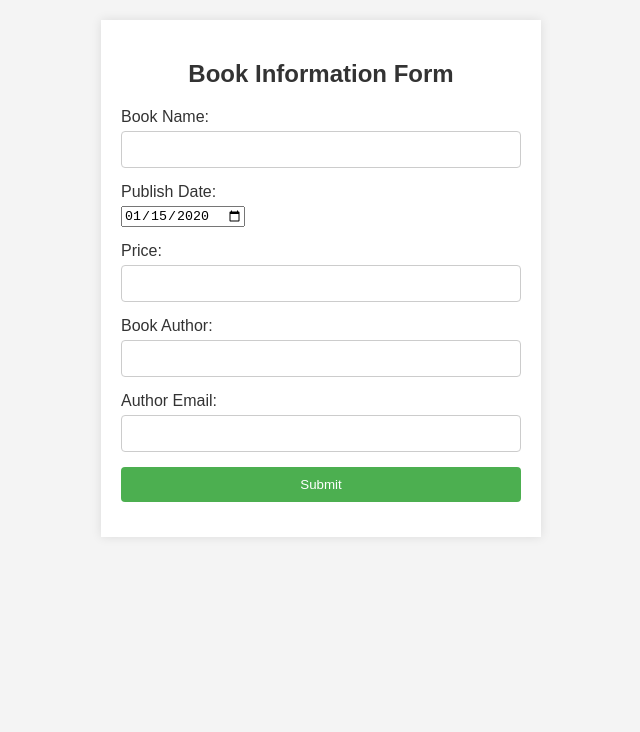
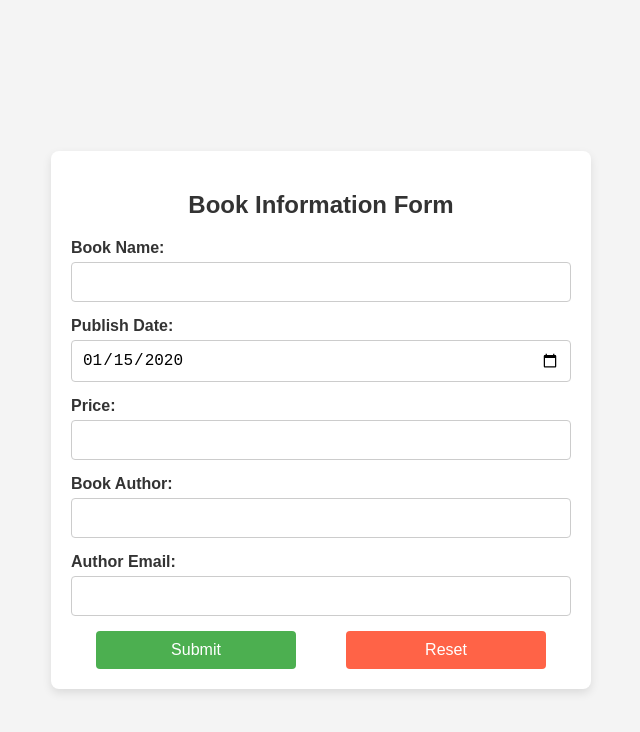
Before and after one commit to Nayra000/Javascript-ITI-project, a plain HTML site: page html/booksForm.html in a window 1280 px wide. Both pictures are taken after typing "Sample", "2020-01-15", "5", "Sample", "name@example.com" into the empty fields and a click on the input "Submit". Shown: the whole page, without its empty margins (319-959 px from the left). Drawn offline with Linux system fonts and the light colour scheme.

Commit message:
feat: Add reset button on books form page

```diff
--- a/css/bookFromStyle.css
+++ b/css/bookFromStyle.css
@@ -1,55 +1,128 @@
+/* Global Styles */
 body {
   font-family: Arial, sans-serif;
   background-color: #f4f4f4;
   margin: 0;
   padding: 20px;
+  display: flex;
+  justify-content: center;
+  align-items: center;
+  height: 100vh; /* Center content vertically */
 }
+
+/* Form Container */
 .form-container {
-    max-width: 400px;
-    margin: auto;
+  max-width: 500px; /* Increased for better readability */
+  width: 100%;
   padding: 20px;
   background-color: #ffffff;
-    box-shadow: 0 0 10px rgba(0, 0, 0, 0.1);
+  border-radius: 8px; /* Smooth rounded corners */
+  box-shadow: 0 4px 10px rgba(0, 0, 0, 0.1);
 }
+
+/* Form Title */
 .form-container h2 {
   text-align: center;
   color: #333333;
+  margin-bottom: 20px;
 }
+
+/* Form Group */
 .form-group {
   margin-bottom: 15px;
+  display: flex;
+  flex-direction: column;
 }
+
+/* Form Labels */
 .form-group label {
-    display: block;
+  font-weight: bold;
   color: #333333;
   margin-bottom: 5px;
 }
+
+/* Input Fields */
 .form-group input[type="text"],
 .form-group input[type="number"],
+.form-group input[type="date"],
 .form-group input[type="email"] {
   width: 100%;
   padding: 10px;
   border: 1px solid #cccccc;
   border-radius: 4px;
   box-sizing: border-box;
+  font-size: 16px;
+  transition: border-color 0.3s ease;
 }
-  .form-group input[type="submit"] {
-    width: 100%;
+
+/* Input Focus Effect */
+.form-group input:focus {
+  border-color: #4caf50;
+  outline: none;
+}
+
+/* Buttons */
+.button-group input[type="submit"],
+.button-group input[type="reset"] {
+  width: 40%;
   padding: 10px;
-    background-color: #4caf50;
   color: #ffffff;
   border: none;
   border-radius: 4px;
   cursor: pointer;
+  font-size: 16px;
+  transition: all 0.3s ease;
 }
-  .form-group input[type="submit"]:hover {
+
+.button-group input[type="submit"] {
+  background-color: #4caf50;
+}
+
+.button-group input[type="submit"]:hover {
   background-color: #45a049;
 }
 
+.button-group input[type="reset"] {
+  background-color: #ff6347;
+}
+
+.button-group input[type="reset"]:hover {
+  background-color: #ff4500;
+}
+
+/* Button Container */
+
+/* Validation Messages */
 .validation {
   color: red;
-    display: inline;
+  font-size: 14px;
+  margin-top: 5px;
+  display: block;
 }
 
 .removeValidation {
   display: none;
 }
+
+.button-group {
+  display: flex;
+  justify-content: space-around;
+  margin-top: 10px;
+}
+/* Responsive Design */
+@media (max-width: 600px) {
+  .form-container {
+    width: 90%;
+    padding: 15px;
+  }
+
+  .button-group {
+    flex-direction: column;
+    gap: 10px;
+  }
+
+  .form-group input[type="submit"],
+  .form-group input[type="reset"] {
+    width: 100%;
+  }
+}
--- a/html/booksForm.html
+++ b/html/booksForm.html
@@ -35,8 +35,9 @@
           <input type="email" id="authorEmail" name="authorEmail" />
           <span id="authorEmailSpan" class="removeValidation"></span>
         </div>
-        <div class="form-group">
+        <div class="button-group">
           <input type="submit" value="Submit" />
+          <input type="reset" value="Reset" id="resetBtn" />
         </div>
       </form>
     </div>
--- a/js/booksFrom.js
+++ b/js/booksFrom.js
@@ -1,131 +1,117 @@
 import { Book } from "./classes/bookClass.js";
 import { Author } from "./classes/authorClass.js";
-
-
-
-
 
 let noBooks = parseInt(location.search.split("=")[1]);
 let booksArr = [];
 
-
-function bookNameValidate(){
-
-    let bookName = document.getElementById("bookName") ;
+function bookNameValidate() {
+  let bookName = document.getElementById("bookName");
   let span = document.getElementById("bookNameSpan");
-    if(!bookName.value.trim()){
-        span.textContent ="Please enter a book name";
+  if (!bookName.value.trim()) {
+    span.textContent = "Please enter a book name";
     span.classList.remove("removeValidation");
     span.classList.add("validation");
-    }
-    else {
+  } else {
     span.classList.remove("validation");
     span.classList.add("removeValidation");
-        return bookName.value ;
+    return bookName.value;
   }
 }
 
-function publishDateValidate(){
-
-    let publishDate = document.getElementById("publishDate") ;
+function publishDateValidate() {
+  let publishDate = document.getElementById("publishDate");
   let span = document.getElementById("publishDateSpan");
-    if(!publishDate.value){
-        span.textContent ="Please enter a Publish Date";
+  if (!publishDate.value) {
+    span.textContent = "Please enter a Publish Date";
     span.classList.remove("removeValidation");
     span.classList.add("validation");
-    }
-    else {
+  } else {
     span.classList.remove("validation");
     span.classList.add("removeValidation");
-        return publishDate.value ;
+    return publishDate.value;
   }
 }
 
-function bookPriceValidate(){
-
+function bookPriceValidate() {
   let price = document.getElementById("price");
   let span = document.getElementById("priceSpan");
-    if(!price.value.trim() || isNaN(price.value)){
-        span.textContent ="Please enter a book price";
+  if (!price.value.trim() || isNaN(price.value)) {
+    span.textContent = "Please enter a book price";
     span.classList.remove("removeValidation");
     span.classList.add("validation");
-    }
-    else{
+  } else {
     span.classList.remove("validation");
     span.classList.add("removeValidation");
     return parseFloat(price.value);
   }
-
 }
 
-function authorNameValidate(){
-
-    let authorName = document.getElementById("authorName") ;
+function authorNameValidate() {
+  let authorName = document.getElementById("authorName");
   let span = document.getElementById("authorNameSpan");
-    if(!authorName.value.trim()){
-        span.textContent ="Please enter an author name";
+  if (!authorName.value.trim()) {
+    span.textContent = "Please enter an author name";
     span.classList.remove("removeValidation");
     span.classList.add("validation");
-    }
-    else{
+  } else {
     span.classList.remove("validation");
     span.classList.add("removeValidation");
-        return authorName.value ;
-    }
-
-
-}
-
-function authorEmailValidate(){
-    let authorEmail = document.getElementById("authorEmail");
-    let regex = new RegExp("^[a-zA-Z0-9._%+-]+@[a-zA-Z0-9.-]+\.[a-zA-Z]{2,}$");
-    let span = document.getElementById("authorEmailSpan");
-    if(!regex.test(authorEmail.value)){
-        span.textContent ="Please enter a valid email address";
-        span.classList.remove("removeValidation");
-        span.classList.add("validation");
-    }
-    else{
-        span.classList.remove("validation");
-        span.classList.add("removeValidation");
-        return authorEmail.value ;
+    return authorName.value;
   }
 }
 
-function reset(){
-    document.getElementById("bookName").value = "" ;
-    document.getElementById("price").value = "" ;
-    document.getElementById("authorName").value = "" ;
-    document.getElementById("authorEmail").value = "" ;
+function authorEmailValidate() {
+  let authorEmail = document.getElementById("authorEmail");
+  let regex = new RegExp("^[a-zA-Z0-9._%+-]+@[a-zA-Z0-9.-]+.[a-zA-Z]{2,}$");
+  let span = document.getElementById("authorEmailSpan");
+  if (!regex.test(authorEmail.value)) {
+    span.textContent = "Please enter a valid email address";
+    span.classList.remove("removeValidation");
+    span.classList.add("validation");
+  } else {
+    span.classList.remove("validation");
+    span.classList.add("removeValidation");
+    return authorEmail.value;
+  }
+}
 
+function reset() {
+  document.getElementById("bookName").value = "";
+  document.getElementById("price").value = "";
+  document.getElementById("authorName").value = "";
+  document.getElementById("authorEmail").value = "";
 }
-function addBook(e){
+function addBook(e) {
   e.preventDefault();
   let bookName = bookNameValidate();
   let bookPrice = bookPriceValidate();
   let authorName = authorNameValidate();
   let authorEmail = authorEmailValidate();
   let publishDate = publishDateValidate();
-    if(bookName && bookPrice && authorEmail&& authorName && publishDate){
-        let author = new Author(authorName , authorEmail) ;
-        let book = new Book(Date.now(),bookName ,publishDate,bookPrice, author);
+  if (bookName && bookPrice && authorEmail && authorName && publishDate) {
+    let author = new Author(authorName, authorEmail);
+    let book = new Book(Date.now(), bookName, publishDate, bookPrice, author);
     booksArr.push(book);
     console.log(booksArr);
     reset();
-        noBooks -- ;
+    noBooks--;
     console.log(noBooks);
-        if(noBooks === 0){
-            localStorage.setItem("booksArr", JSON.stringify(booksArr)) ;
+    if (noBooks === 0) {
+      localStorage.setItem("booksArr", JSON.stringify(booksArr));
       location.href = "../html/displayBooks.html";
     }
   }
-
 }
 
-
-
-document.getElementById("bookName").addEventListener("change", bookNameValidate);
+document
+  .getElementById("bookName")
+  .addEventListener("change", bookNameValidate);
 document.getElementById("price").addEventListener("change", bookPriceValidate);
-document.getElementById("authorName").addEventListener("change", authorNameValidate);
-document.getElementById("authorEmail").addEventListener("change", authorEmailValidate);
+document
+  .getElementById("authorName")
+  .addEventListener("change", authorNameValidate);
+document
+  .getElementById("authorEmail")
+  .addEventListener("change", authorEmailValidate);
 document.querySelector("form").addEventListener("submit", addBook);
+document.getElementById("resetBtn").addEventListener("click", reset);
```
Lines whose indentation alone changed are shown as unchanged.
